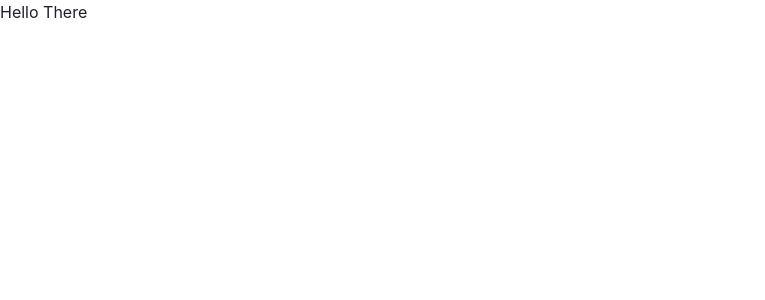
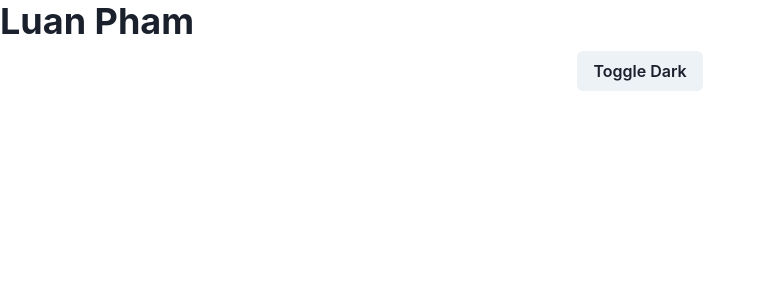
Before and after one commit to Luan-Pham/Portfolio2, a React (Create React App) app: page / in a window 1280 px wide. Shown: the top 300 px of the page, without its empty margins (0-765 px from the left). Built offline with nearby package versions, Linux system fonts and the light colour scheme.

Commit message:
successful dark mode

```diff
--- a/src/App.js
+++ b/src/App.js
@@ -1,8 +1,13 @@
 import * as React from 'react';
 import { ChakraProvider } from '@chakra-ui/react';
+import Header from './components/Header';
 
 function App() {
-  return <ChakraProvider>Hello There</ChakraProvider>;
+  return (
+    <ChakraProvider>
+      <Header />
+    </ChakraProvider>
+  );
 }
 
 export default App;
--- a/src/components/Header.js
+++ b/src/components/Header.js
@@ -1,5 +1,19 @@
+import { Flex, Heading, Button, VStack } from '@chakra-ui/react';
+import { useColorMode } from '@chakra-ui/react';
+// import { MdDarkMode, MdLightMode } from 'react-icons/md';
+
 function Header() {
-  return <div></div>;
+  const { colorMode, toggleColorMode } = useColorMode();
+  return (
+    <VStack>
+      <Flex w='100%'>
+        <Heading> Luan Pham</Heading>
+      </Flex>
+      <Button onClick={toggleColorMode}>
+        Toggle {colorMode === 'light' ? 'Dark' : 'Light'}
+      </Button>
+    </VStack>
+  );
 }
 
 export default Header;
--- a/src/index.js
+++ b/src/index.js
@@ -1,10 +1,14 @@
 import React from 'react';
 import ReactDOM from 'react-dom/client';
+import './index.css';
 import App from './App';
+import reportWebVitals from './reportWebVitals';
+import { ColorModeScript } from '@chakra-ui/react';
 
 const root = ReactDOM.createRoot(document.getElementById('root'));
 root.render(
   <React.StrictMode>
+    <ColorModeScript initialColorMode='dark' />
     <App />
   </React.StrictMode>
 );
@@ -12,3 +16,4 @@ root.render(
 // If you want to start measuring performance in your app, pass a function
 // to log results (for example: reportWebVitals(console.log))
 // or send to an analytics endpoint. Learn more: https://bit.ly/CRA-vitals
+reportWebVitals();
```
